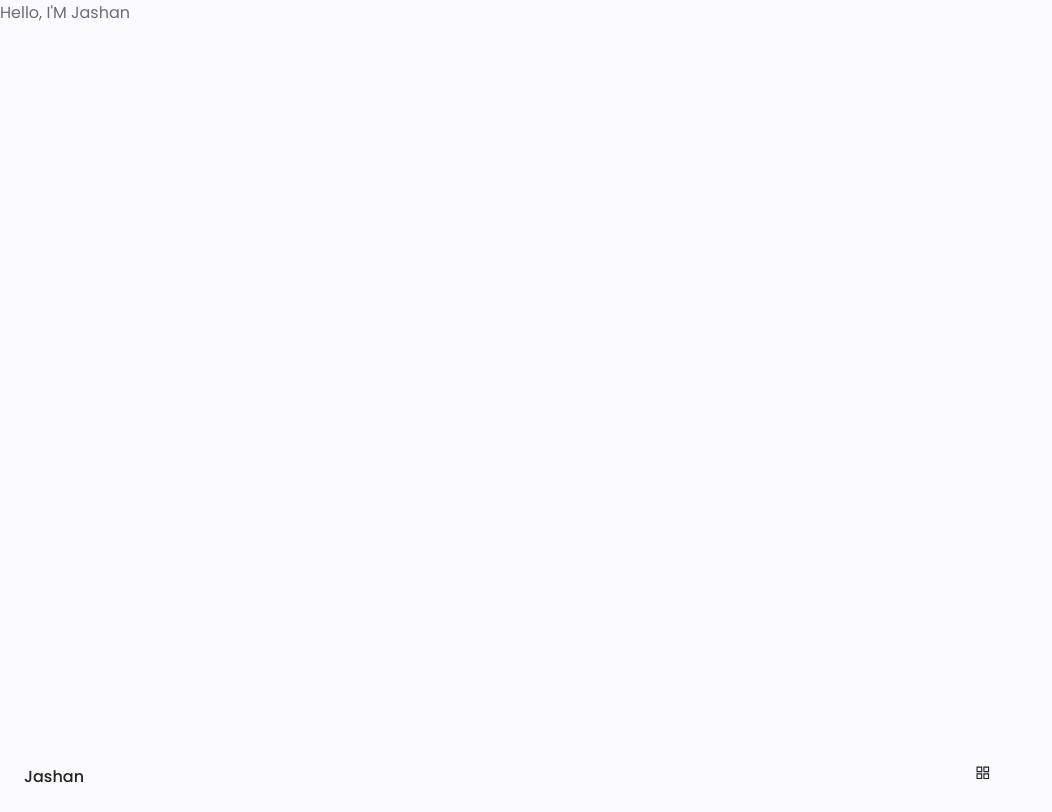
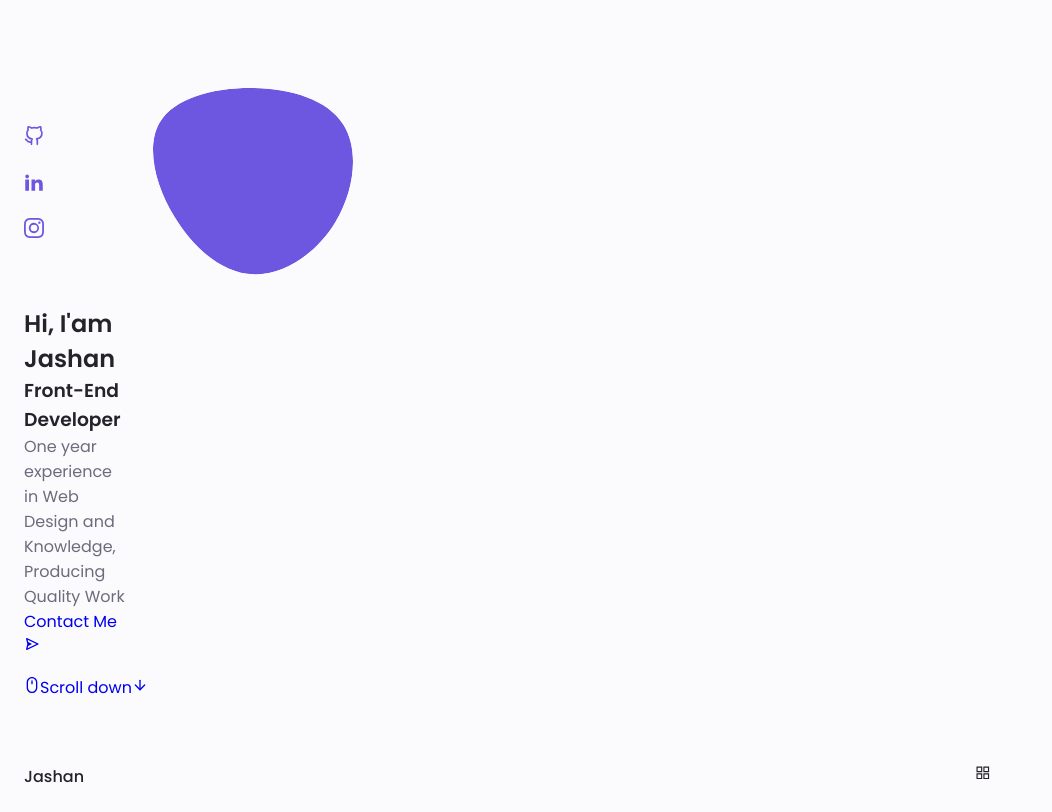
Before and after one commit to JashanDhiman/JD_Portfolio, a React (Create React App) app: page / in a window 1280 px wide. Shown: the whole page, without its empty margins (0-1052 px from the left). Built offline with nearby package versions, Linux system fonts and the light colour scheme.

Commit message:
front page started

```diff
--- a/src/components/Front.js
+++ b/src/components/Front.js
@@ -1,14 +1,91 @@
 import React from "react";
+import { BsInstagram } from "react-icons/bs";
+import { FiGithub, FiArrowDown } from "react-icons/fi";
+import { ImLinkedin2 } from "react-icons/im";
+import { BiSend } from "react-icons/bi";
+import { CgMouse } from "react-icons/cg";
+import fav from "../styles/images/fav.jpeg";
 
 const Front = () => {
   return (
-    <div className="front">
-      <div className="frontContent">
-        <p>
-          Hello, I'M <span>Jashan</span>
-        </p>
-        <img src="" alt="" />
-      </div>
+    <div className="main">
+      <section className="home section" id="home">
+        <div className="home_container container grid">
+          <div className="home_content grid">
+            <div className="home_social">
+              <a
+                href="https://github.com/JashanDhiman/"
+                className="home_social-icon"
+              >
+                <FiGithub />
+              </a>
+              <a
+                href="https://www.linkedin.com/in/jashan-dhiman-07aa3820b/"
+                className="home_social-icon"
+              >
+                <ImLinkedin2 />
+              </a>
+              <a
+                href="https://www.instagram.com/dhiman_jashan1/"
+                className="home_social-icon"
+              >
+                <BsInstagram />
+              </a>
+            </div>
+            <div className="home_img">
+              <svg
+                className="home_blob"
+                viewBox="0 0 200 187"
+                xmlns="http://www.w3.org/2000/svg"
+                xlink="http://www.w3.org/1999/xlink"
+              >
+                <mask id="mask0" mask-type="alpha">
+                  <path
+                    d="M190.312 36.4879C206.582 62.1187 201.309 102.826 182.328 134.186C163.346 165.547
+                                    130.807 187.559 100.226 186.353C69.6454 185.297 41.0228 161.023 21.7403 129.362C2.45775
+                                    97.8511 -7.48481 59.1033 6.67581 34.5279C20.9871 10.1032 59.7028 -0.149132 97.9666
+                                    0.00163737C136.23 0.303176 174.193 10.857 190.312 36.4879Z"
+                  />
+                </mask>
+                <g mask="url(#mask0)">
+                  <path
+                    d="M190.312 36.4879C206.582 62.1187 201.309 102.826 182.328 134.186C163.346
+                                    165.547 130.807 187.559 100.226 186.353C69.6454 185.297 41.0228 161.023 21.7403
+                                    129.362C2.45775 97.8511 -7.48481 59.1033 6.67581 34.5279C20.9871 10.1032 59.7028
+                                    -0.149132 97.9666 0.00163737C136.23 0.303176 174.193 10.857 190.312 36.4879Z"
+                  />
+                  <img className="home_blob-img" src={fav} alt="fav" />
+                </g>
+              </svg>
+            </div>
+            <div className="home_data">
+              <h1 className="home_title">Hi, I'am Jashan</h1>
+              <h3 className="home_subtitle">Front-End Developer</h3>
+              <p className="home_description">
+                One year experience in Web Design and Knowledge, Producing
+                Quality Work
+              </p>
+              <a href="#contact" className="button button-flex">
+                Contact Me{" "}
+                <i className="button_icon">
+                  <BiSend />
+                </i>
+              </a>
+            </div>
+          </div>
+          <div className="home_scroll">
+            <a href="#about" className="home_scroll-button button-flex">
+              <i className="home_scroll-mouse">
+                <CgMouse />
+              </i>
+              <span className="home_scroll-name">Scroll down</span>
+              <i className="home_scroll-arrow">
+                <FiArrowDown />
+              </i>
+            </a>
+          </div>
+        </div>
+      </section>
     </div>
   );
 };
--- a/src/components/Navbar.js
+++ b/src/components/Navbar.js
@@ -9,6 +9,7 @@ import { BsBriefcase, BsReverseLayoutTextSidebarReverse } from "react-icons/bs";
 const Navbar = () => {
   const [showNav, setShowNav] = useState(false);
   /*==================== REMOVE MENU MOBILE ====================*/
+  //const width = window.innerWidth;
   function linkAction() {
     setShowNav(false);
   }
--- a/src/styles/styles.css
+++ b/src/styles/styles.css
@@ -214,7 +214,33 @@ img {
 /* Change background header */
 
 /*==================== HOME ====================*/
-
+.home_container {
+  gap: 1rem;
+}
+.home_content {
+  grid-template-columns: 0.5fr 3fr;
+  padding-top: 3.5rem;
+  align-items: center;
+}
+.home_social {
+  display: grid;
+  grid-template-columns: max-content;
+  row-gap: 1rem;
+}
+.home_social-icon {
+  font-size: 1.25rem;
+  color: var(--first-color);
+}
+.home_social-icon:hover {
+  color: var(--first-color-alt);
+}
+.home_blob {
+  width: 200px;
+  fill: var(--first-color);
+}
+.home_blob-img {
+  width: 100%;
+}
 /*==================== BUTTONS ====================*/
 
 /*==================== ABOUT ====================*/
```
Also changed, not shown: src/styles/images/IMG20210924162130-removebg-preview.png (added), src/styles/images/fav.jpeg (added).
